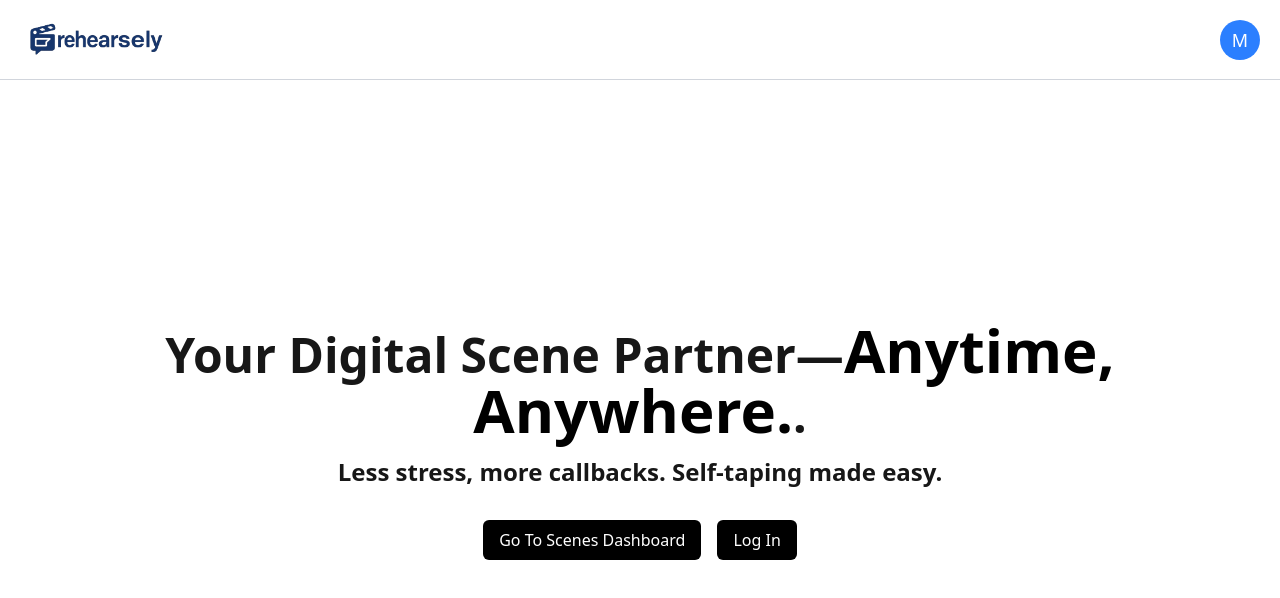
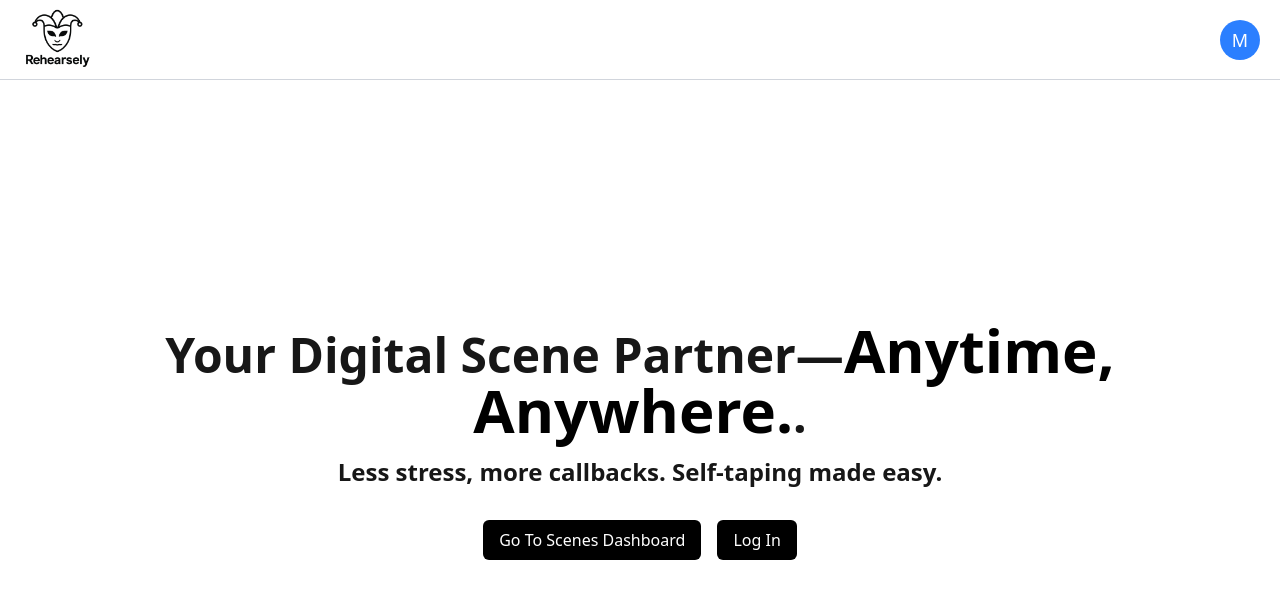
Before and after one commit to pugweather/rehearsely, a Next.js app: page / in a window 1280 px wide. Shown: the top 598 px of the page. Built offline with nearby package versions, Linux system fonts and the light colour scheme; no server answers; a web font is replaced by a local one.

Commit message:
new logo for navbar

```diff
--- a/src/app/components/layout/Navbar.tsx
+++ b/src/app/components/layout/Navbar.tsx
@@ -6,12 +6,12 @@ export default function Navbar() {
 
     return (
         <nav className="w-full h-20 px-5 flex justify-between items-center bg-white border-b border-gray-300">
-            <Link href={"/"} className="font-bold text-xl cursor-pointer relative" style={{ width: "150px", height: "75px" }}>
+            <Link href={"/"} className="font-bold text-xl cursor-pointer relative" style={{ width: "75px", height: "75px" }}>
             <Image
-                src="/logo.png"
+                src="/rehearsely-jester.png"
                 alt="Rehearsely logo"
                 fill
-                style={{objectFit: "cover"}}
+                style={{objectFit: "contain"}}
             />
             </Link>
             <div className="w-10 h-10 rounded-full flex justify-center items-center bg-blue-500 text-white text-lg cursor-pointer">M</div>
```
Also changed, not shown: public/rehearsely-jester.png (added).
